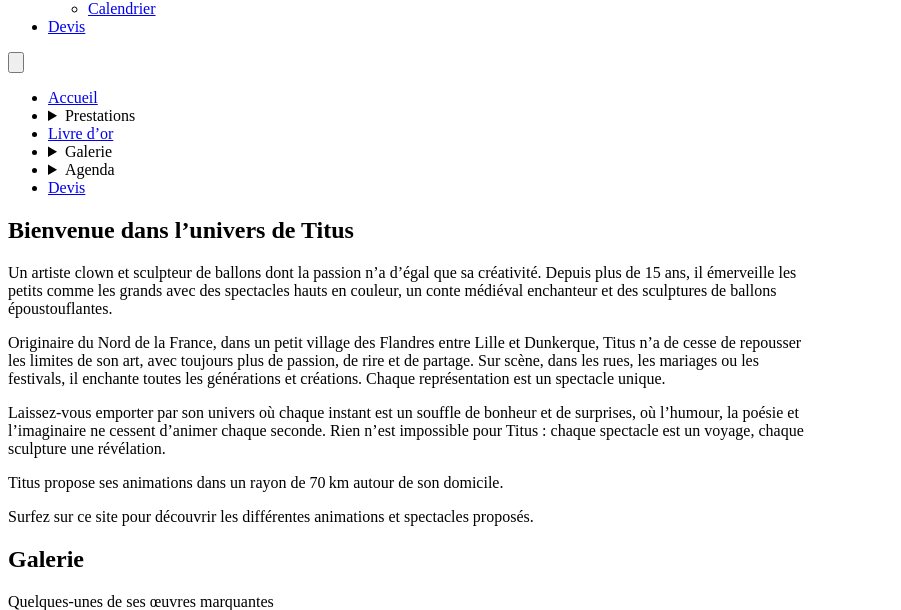
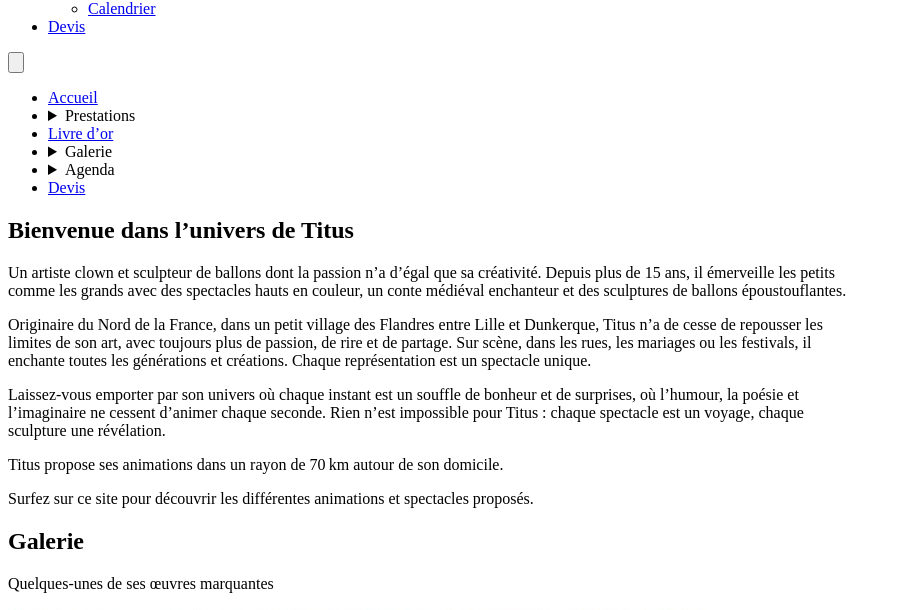
Before and after one commit to TSAELENS/TitusAnimation, a Symfony app: template titusanimation/templates/homepage/index.html.twig in a window 1280 px wide. Shown: the part 3960-4570 px from the top of the page, without its empty margins (0-901 px from the left). Run offline with Twig, Linux system fonts and the light colour scheme; the template is opened without the code that fills it, so the values that code supplies are empty; some libraries are stand-ins or nearby versions.

Commit message:
Update index.html.twig

```diff
--- a/titusanimation/templates/homepage/index.html.twig
+++ b/titusanimation/templates/homepage/index.html.twig
@@ -21,21 +21,21 @@
   </header> #}
 
 
-<section class="bg-gray-900 pt-24 pb-8 flex items-center justify-center">
+<section class="bg-gray-900 pt-22 pb-8 flex items-center justify-center">
   <div class="bg-white rounded shadow py-8 px-8 relative overflow-visible" style="width: 1000px;">
     <img
       src="{{ asset('build/images/home-removebg.png') }}"
       alt="Clown Titus"
       style="
-        width: 460px;
+        width: 350px;
         height: auto;
         position: absolute;
-        left: -150px;
-        top: -200px;
+        left: -115px;
+        top: -64px;
         z-index: 10;
       "
     >
-    <div class="bg-white relative mx-auto " style="width: 800px; left:50px">
+    <div class="bg-white relative mx-auto " style="width: 850px; left:40px">
       <h2 class="text-3xl font-bold mb-4">Bienvenue dans l’univers de Titus </h2>
       <p class="mb-4">
         Un artiste clown et sculpteur de ballons dont la passion n’a d’égal que sa créativité.
```
